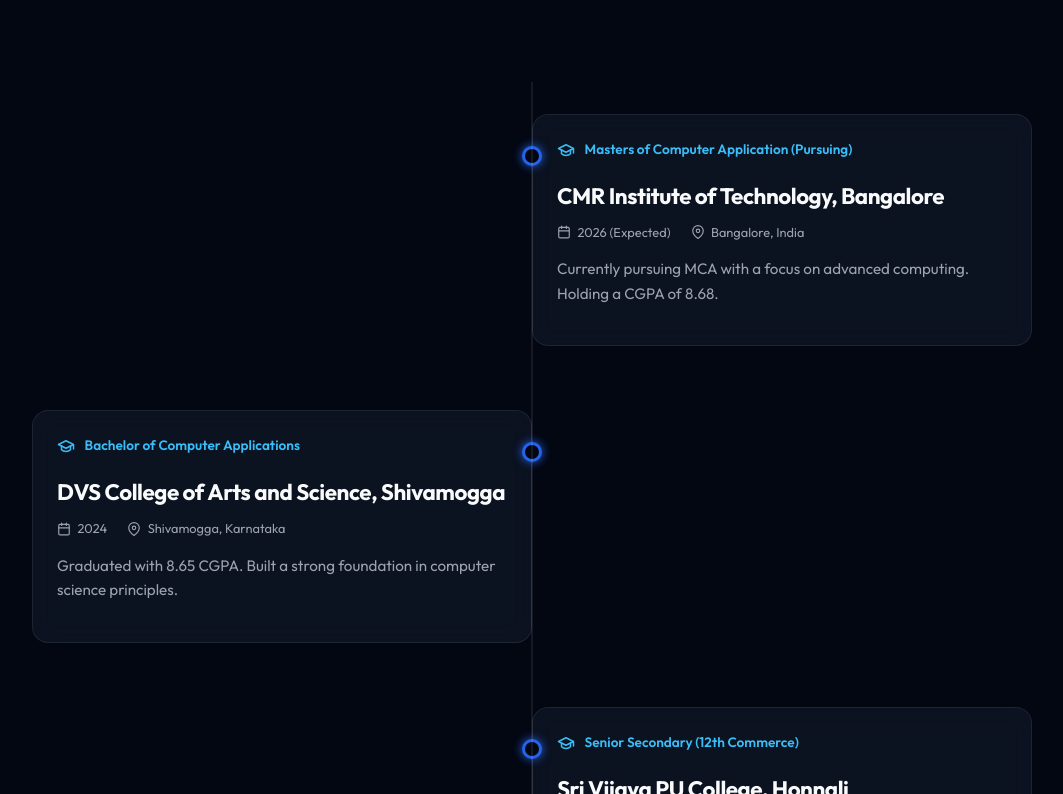
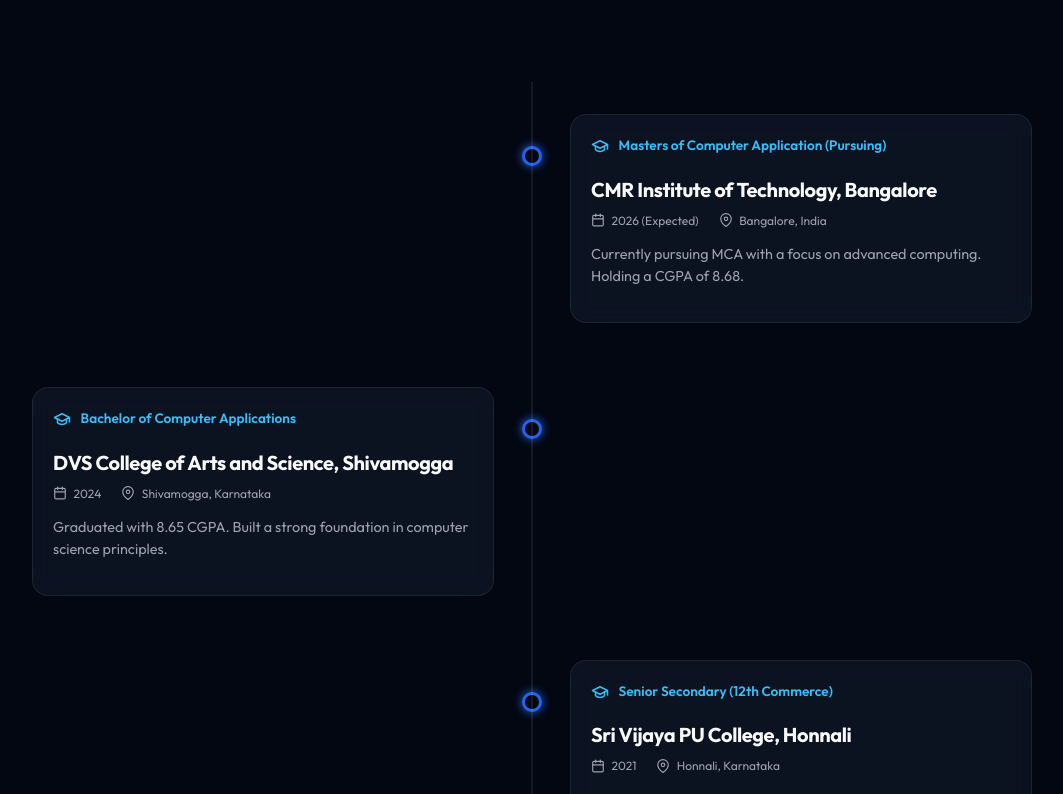
Before and after one commit to Abdul-Affan/portfolio, a React (Vite) app: page / in a window 1280 px wide. Shown: the part 2786-3580 px from the top of the page, without its empty margins (108-1171 px from the left). Built offline with nearby package versions, Linux system fonts and the light colour scheme.

Commit message:
Ultra-compact timeline proportions to match reference photo

```diff
--- a/src/index.css
+++ b/src/index.css
@@ -558,8 +558,9 @@
 }
 
 .timeline-card {
-  width: 45%;
-  padding: 1.5rem;
+  width: 42%;
+  max-width: 420px;
+  padding: 1.25rem;
   text-align: left;
   position: relative;
 }
@@ -579,9 +580,9 @@
 }
 
 .timeline-card h3 {
-  font-size: 1.4rem;
-  margin-bottom: 0.75rem;
-  line-height: 1.2;
+  font-size: 1.25rem;
+  margin-bottom: 0.5rem;
+  line-height: 1.3;
 }
 
 .timeline-meta {
@@ -589,7 +590,7 @@
   gap: 1.25rem;
   margin-bottom: 0.75rem;
   color: var(--text-muted);
-  font-size: 0.8rem;
+  font-size: 0.75rem;
 }
 
 .timeline-meta span {
@@ -600,8 +601,8 @@
 
 .timeline-desc {
   color: var(--text-muted);
-  font-size: 0.95rem;
-  line-height: 1.6;
+  font-size: 0.9rem;
+  line-height: 1.5;
 }
 
 @media (max-width: 768px) {
```
